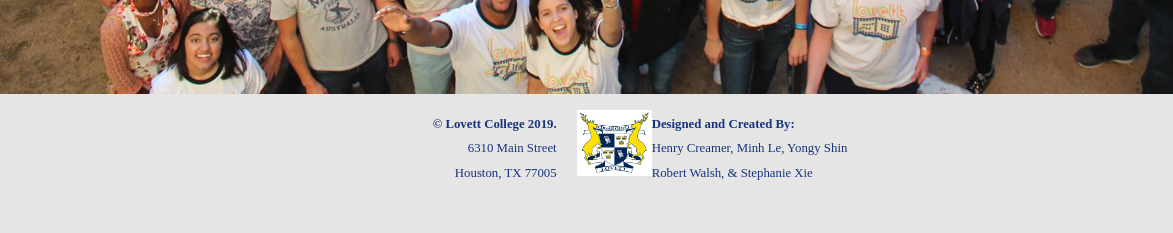
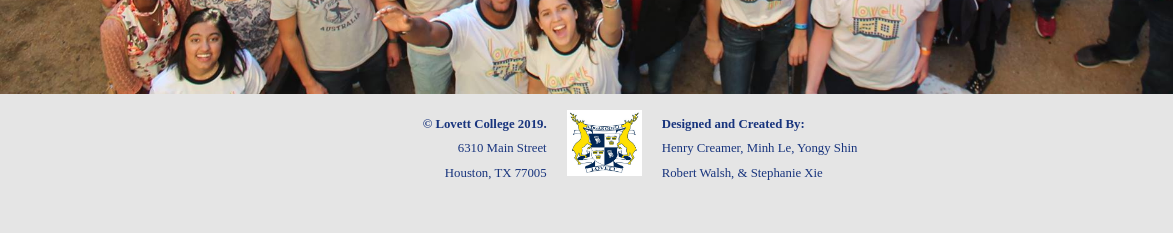
Before and after one commit to yowashi23/lovett-college, a plain HTML site: page index.html in a window 1280 px wide. Shown: the part 2311-2544 px from the top of the page, 0-1173 px from the left. Drawn offline with Linux system fonts and the light colour scheme; a web font is replaced by a local one.

Commit message:
Style change

```diff
--- a/index.html
+++ b/index.html
@@ -227,7 +227,7 @@
         <div class="col-xs-4">
           <img src="img/lovett-crest.jpg" height=66 width=75 alt="Lovett Crest"/>
         </div>
-        <div class="col-xs-4 text-left">
+        <div class="col-xs-4 text-left padding-footer">
           <small class="footer-text"><strong>Designed and Created By:</strong> <br> Henry Creamer, Minh Le, Yongy Shin <br> Robert Walsh, & Stephanie Xie
         </div>
       </small>
```
